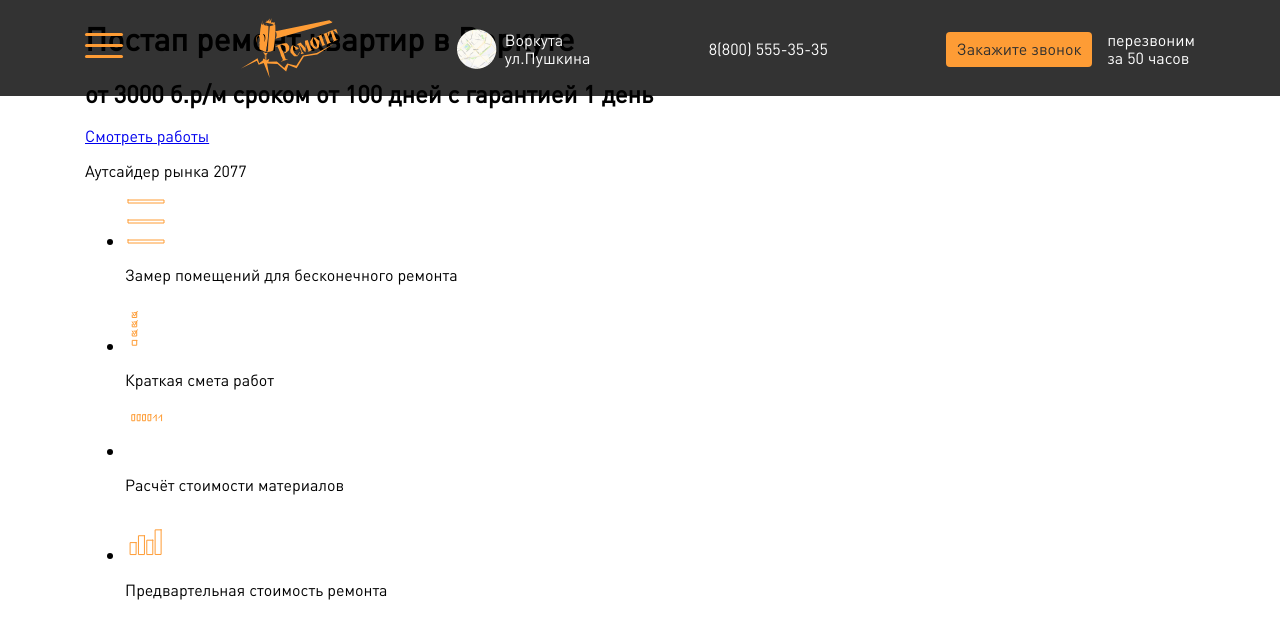
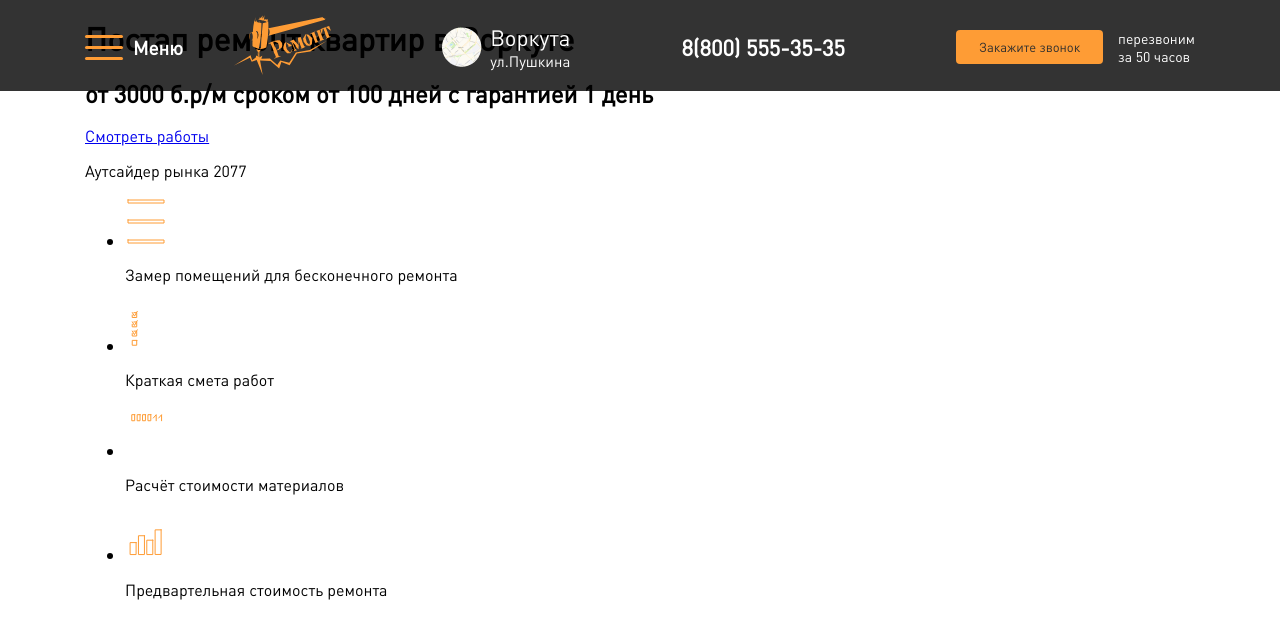
Before and after one commit to bgicode/remont, a website: page app/index.html in a window 1280 px wide. Drawn offline with Linux system fonts and the light colour scheme; files whose address does not match are found by name.

Commit message:
compled fixed

```diff
--- a/app/index.html
+++ b/app/index.html
@@ -20,7 +20,8 @@
                 <img src="images/repair.svg" alt="Логотип">
             </div>
             <div class="fixed_map">
-                <p>Воркута <br> ул.Пушкина</p>
+                <p>Воркута</p>
+                <p>ул.Пушкина</p>
             </div>
             <div class="fixed_phone">
                 <a href="tel:88005553535">
--- a/app/scss/_core.scss
+++ b/app/scss/_core.scss
@@ -20,5 +20,5 @@ body {
 }
 
 .wrap {
-	@include min-max(320px, 1140px, 15px);
+	@include min-max(300px, 1140px, 15px);
 }
--- a/app/scss/_fonts.scss
+++ b/app/scss/_fonts.scss
@@ -24,6 +24,6 @@
 
 @font-face {
     font-family: 'DINPro-Medium';
-    src: local('0'), url('../fontsDINPro-Medium.woff') format('woff'),
+    src: local('0'), url('../fonts/DINPro-Medium.woff') format('woff'),
         url('../fontsDINPro-Medium.woff2') format('woff2');
 }
--- a/app/scss/_mixins.scss
+++ b/app/scss/_mixins.scss
@@ -44,9 +44,22 @@
     overflow: hidden;
   }
 
-  @function px-to-rem($size, $basicSize: 16px) {
+  /**@function px-to-rem($size, $basicSize: 16px) {
     @return $size / $basicSize#{rem};
+  }**/
+
+  $baseFontSize : 16;
+@function px-to-rem($pixels, $context: $baseFontSize) {
+  @if (unitless($pixels)) {
+    $pixels: $pixels * 1px;
   }
+
+  @if (unitless($context)) {
+    $context: $context * 1px;
+  }
+
+  @return $pixels / $context * 1rem;
+}
 
   @mixin dynamicText($minSizePercent, $maxSize, $minSize, $minWidthPx, $maxWidth, $minWidth) {
     font-size: calc(#{$minSizePercent} + (#{$maxSize} - #{$minSize}) * (100vw - #{$minWidthPx}) / (#{$maxWidth} - #{$minWidth}));
@@ -55,8 +68,8 @@
   @mixin btn() {
     width: 100%;
     background-color: $primary;
-    font-size: px-to-rem(14px);
-    line-height: px-to-rem(18px);
+    font-size: px-to-rem(13);
+    line-height: px-to-rem(18);
     text-align: center;
     color: #2F2F2F;
     border-radius: 4px;
@@ -64,6 +77,8 @@
     display: block;
     padding-top: 8px;
     padding-bottom: 8px;
+    padding-left: 19px;
+    padding-right: 19px;
     text-decoration: none;
     transition-property: background-color;
     transition-duration: 500ms;
--- a/app/scss/blocks/_fixed.scss
+++ b/app/scss/blocks/_fixed.scss
@@ -26,6 +26,10 @@
     flex-shrink: 0;
     cursor: pointer;
 
+    :last-child{
+      margin-bottom: 0px;
+    }
+
 
     span{
       display: block;
@@ -52,6 +56,17 @@
   display: none;
   margin: auto;
   margin-left: 0px;
+  p {
+    margin: 0;
+  }
+  :first-child{
+    font-size: px-to-rem(22);
+    line-height: px-to-rem(29);
+  }
+  :last-child{
+    font-size: px-to-rem(15);
+    line-height: px-to-rem(19);
+  }
 }
 
 .fixed_phone {
@@ -65,8 +80,9 @@
   }
   span {
     display: none;
-    font-size: px-to-rem(22px);
-    line-height: px-to-rem(28px);
+    font-size: px-to-rem(22);
+    line-height: px-to-rem(28);
+    font-weight: bold;
     color: $white
   }
 }
@@ -76,14 +92,14 @@
     display: none;
     margin: auto;
     margin-right: 0px;
-    max-width: 146px;
+    max-width: 147px;
   }
 }
 
 .fixed_callback {
   display: none;
-  font-size: px-to-rem(14px);
-  line-height: px-to-rem(18px);
+  font-size: px-to-rem(14);
+  line-height: px-to-rem(18);
   margin-left: 15px;
   margin-right: 0px;
 
@@ -121,4 +137,19 @@
   .fixed_callback {
     display: block;
   }
+
+  .fixed_hamburger {
+    position: relative;
+    &::after {
+      content: "Меню";
+      font-weight: bold;
+      font-size: px-to-rem(19);
+      line-height: px-to-rem(25);
+      position: absolute;
+      right: -60px;
+      top: 50%;
+      transform: translateY(-50%);
+
+    }
+  }
 }
```
Also changed, not shown: app/css/style.min.css.
